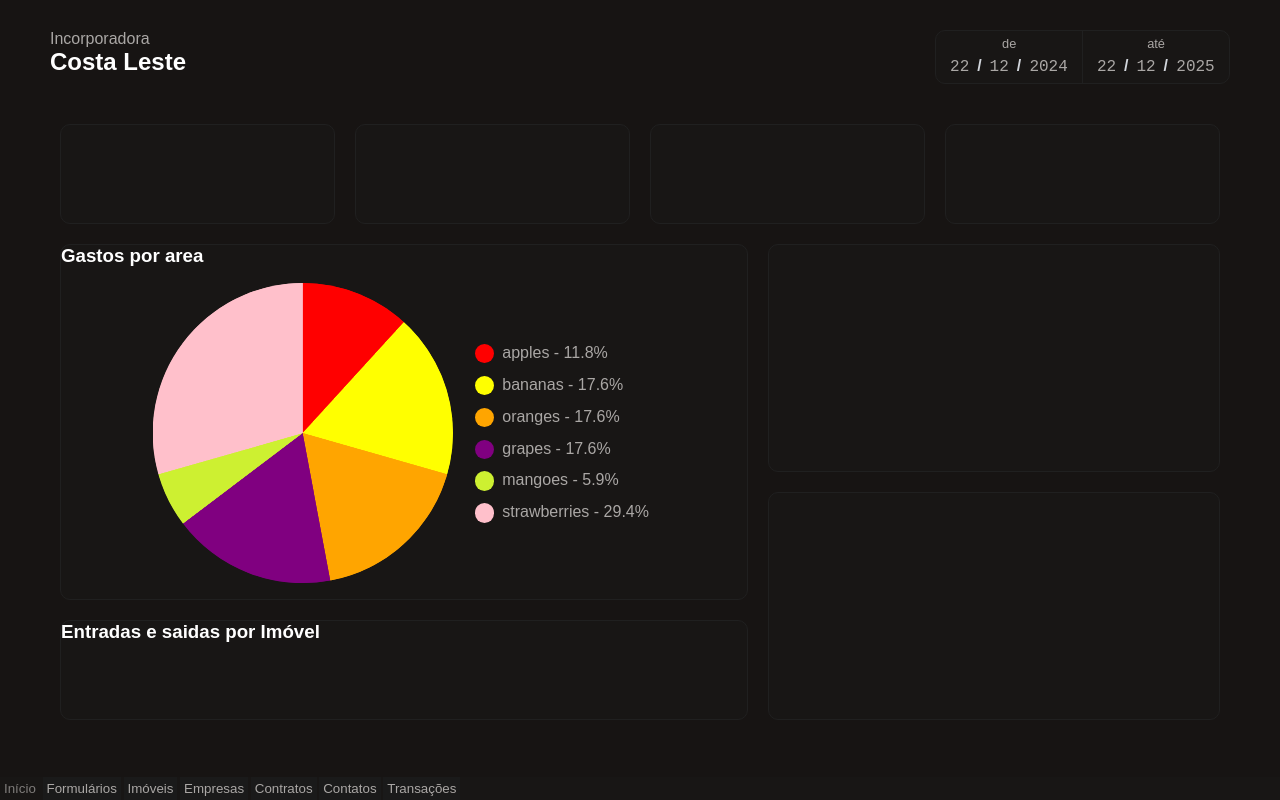
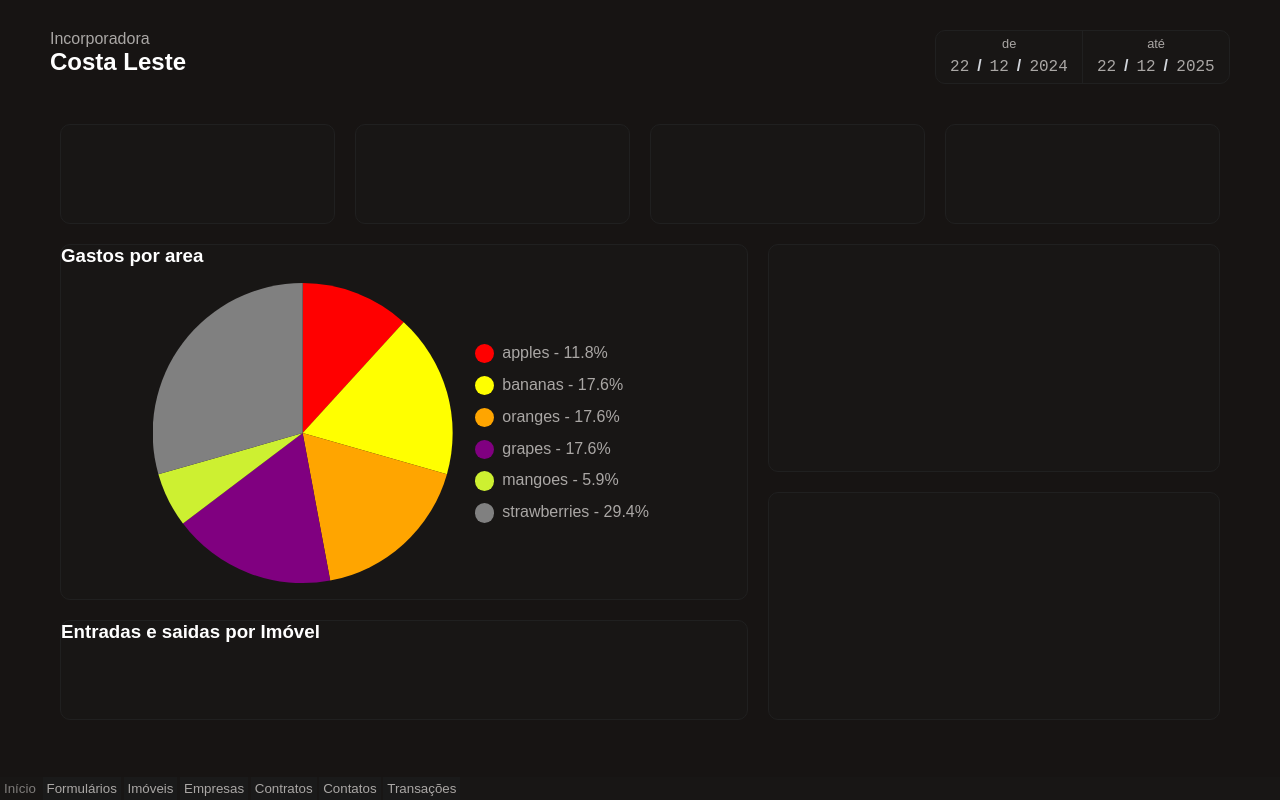
Before and after one commit to titoco3000/incorporadora-manager, a SvelteKit app: page / in a window 1280 px wide. Built offline with nearby package versions, Linux system fonts and the light colour scheme.

Commit message:
Torna cores opcionais

```diff
--- a/src/lib/components/GraphKit/PieGraph.svelte
+++ b/src/lib/components/GraphKit/PieGraph.svelte
@@ -1,30 +1,28 @@
 <script lang="ts">
 	interface Slice {
-		label: string;
-		color: string;
-		value: number;
-	}
+        label: string;
+        value: number;
+        color?: string;
+    }
 
-	let data = $state<Slice[]>([
-		{ label: 'apples', color: 'red', value: 200 },
-		{ label: 'bananas', color: 'yellow', value: 300 },
-		{ label: 'oranges', color: 'orange', value: 300 },
-		{ label: 'grapes', color: 'purple', value: 300 },
-		{ label: 'mangoes', color: '#cdf031', value: 100 },
-		{ label: 'strawberries', color: 'pink', value: 500 }
-	]);
+    let {
+        colors = ['red', 'blue', 'green', 'yellow', 'purple', 'gray', 'cian', 'magenta'],
+        data = []
+    } = $props<{ colors?: string[], data?: Slice[] }>();
 
 	// state to track which label is currently hovered
 	let hoveredLabel = $state<string | null>(null);
 
-	const total = $derived(data.reduce((sum, s) => sum + s.value, 0));
+	const total = $derived(data.reduce((sum:number, s:Slice) => sum + s.value, 0));
 	let width = $state(0);
 
 	const processedSlices = $derived.by(() => {
 		let currentAngle = 0;
 		const radius = width * 0.5;
 
-		return data.map((slice) => {
+		return data.map((slice:Slice, i:number) => {
+			const finalColor = slice.color || colors[i % colors.length];
+
 			const startAngle = currentAngle;
 			const sliceAngle = (slice.value / total) * 360;
 			currentAngle += sliceAngle;
@@ -45,14 +43,14 @@
 			const largeArc = sliceAngle > 180 ? 1 : 0;
 			const clipPath = `path('M ${radius} ${radius} L ${start.x} ${start.y} A ${radius} ${radius} 0 ${largeArc} 1 ${end.x} ${end.y} Z')`;
 
-			return { ...slice, clipPath };
+			return { ...slice, color: finalColor, clipPath };
 		});
 	});
 
 	// as a fallback, draw the slices as bg of the pie
 	const conicGradient = $derived.by(() => {
 		let currentPercent = 0;
-		const parts = data.map((slice) => {
+		const parts = data.map((slice:Slice) => {
 			const start = currentPercent;
 			const end = start + (slice.value / total) * 100;
 			currentPercent = end;
--- a/src/routes/+page.svelte
+++ b/src/routes/+page.svelte
@@ -24,7 +24,14 @@
 		<div class="panel-container column wide-column">
 			<div class="panel gastos-por-area">
 				<h3>Gastos por area</h3>
-				<PieGraph/>
+				<PieGraph data = {[
+					{ label: 'apples', color: 'red', value: 200 },
+					{ label: 'bananas', color: 'yellow', value: 300 },
+					{ label: 'oranges', color: 'orange', value: 300 },
+					{ label: 'grapes', color: 'purple', value: 300 },
+					{ label: 'mangoes', color: '#cdf031', value: 100 },
+					{ label: 'strawberries', value: 500 }
+				]}/>
 			</div>
 			<div class="panel volume-imoveis">
 				<h3>
```
